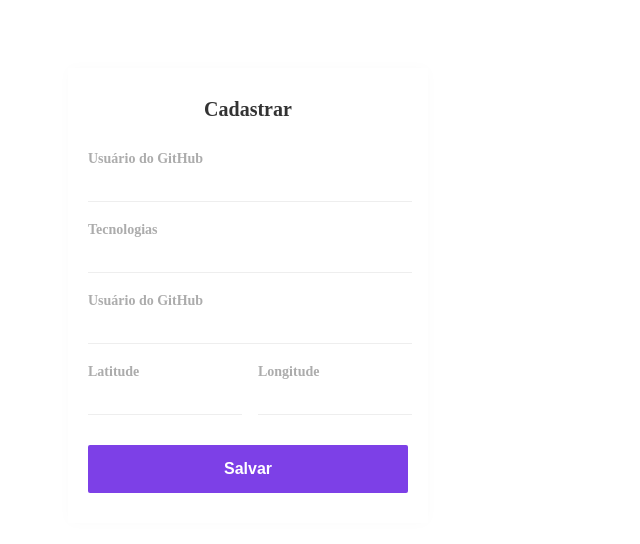
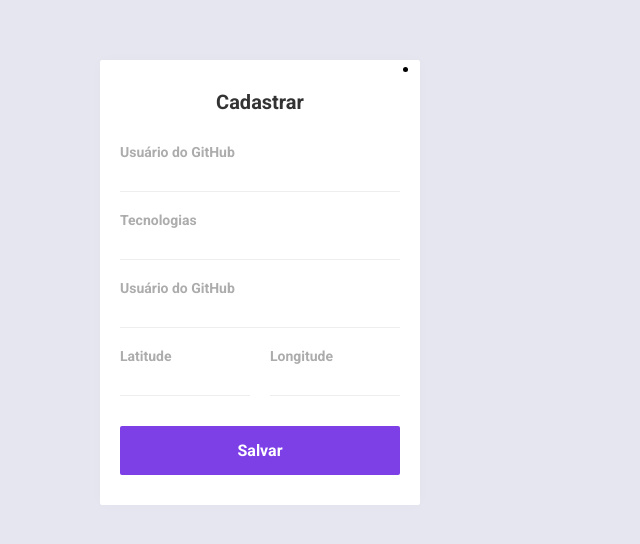
Before and after one commit to tiagoalmeidz-zz/FindDevelopers, a React (Create React App) app in the folder web/: page / in a window 1280 px wide. Shown: the top 544 px of the page, without its empty margins (0-640 px from the left). Built offline with nearby package versions, Linux system fonts and the light colour scheme.

Commit message:
Estilo global

```diff
--- a/web/src/components/app/App.js
+++ b/web/src/components/app/App.js
@@ -39,7 +39,12 @@
           <button type="submit">Salvar</button>
         </form>
       </aside>
-      <main></main>
+
+      <main>
+        <ul>
+          <li className="dev-item"></li>
+        </ul>
+      </main>
     </div>
   );
 }
--- a/web/src/global.scss
+++ b/web/src/global.scss
@@ -0,0 +1,25 @@
+@import url("https://fonts.googleapis.com/css?family=Roboto:400,700&display=swap");
+
+* {
+  margin: 0;
+  padding: 0;
+  outline: 0;
+  box-sizing: border-box;
+}
+
+html,
+body,
+#root {
+  height: 100%;
+}
+
+body {
+  background: #e5e6f0;
+  -webkit-font-smoothing: antialiased;
+}
+
+body,
+input,
+button {
+  font-family: Roboto, sans-serif;
+}
```
